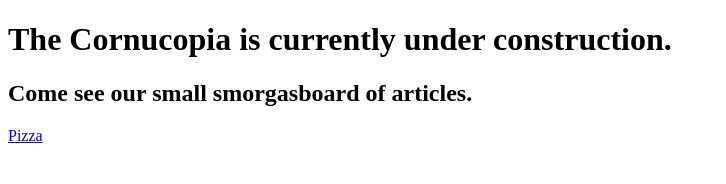
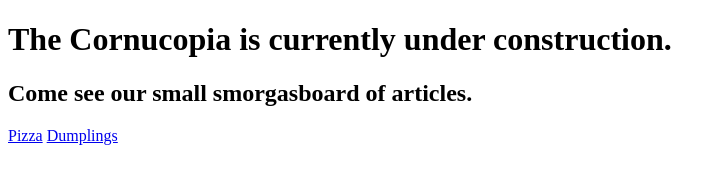
Before and after one commit to The-Cornucopia/the-cornucopia.github.io, a plain HTML site: page index.html in a window 1280 px wide. Shown: the whole page, without its empty margins (0-726 px from the left). Drawn offline with Linux system fonts and the light colour scheme.

Commit message:
added dumplings

```diff
--- a/index.html
+++ b/index.html
@@ -4,6 +4,7 @@
         <h1>The Cornucopia is currently under construction.</h1>
         <h2>Come see our small smorgasboard of articles.</h2>
         <a href="pizza.html">Pizza</a>
+        <a href="dumplings.htmls">Dumplings</a>
     </body>
 
 
```
